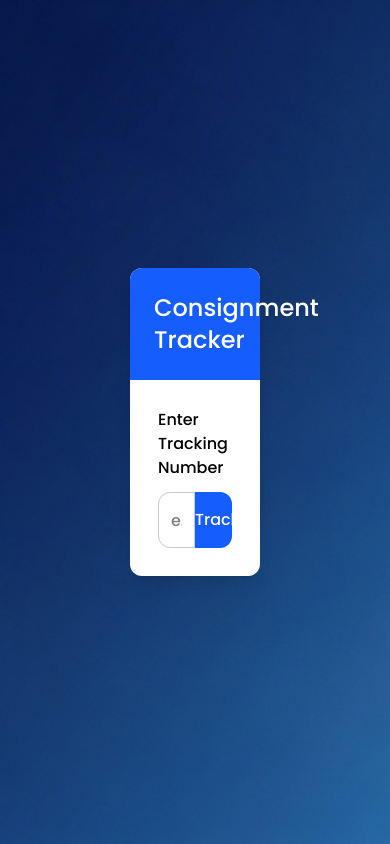
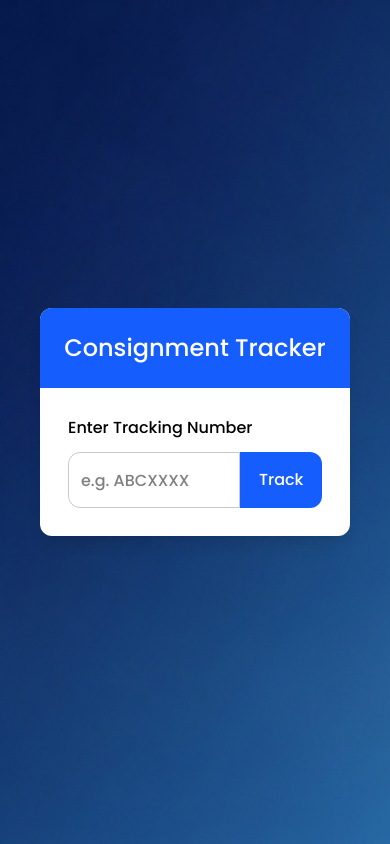
Before and after one commit to yashjangir04/shipment-track-app, a React (Vite) app: page / in a window 390 px wide. Built offline with nearby package versions, Linux system fonts and the light colour scheme.

Commit message:
Website made responsive

```diff
--- a/src/App.jsx
+++ b/src/App.jsx
@@ -77,8 +77,8 @@ const App = () => {
 
   return (
     <div>
-      <div className="back-img w-full h-screen grid place-items-center poppins-medium overflow-hidden relative">
-        <div className="track-box w-1/3 bg-[#fff] backdrop-blur-md border-white/20 shadow-lg rounded-xl">
+      <div className="back-img md:p-0 p-10 w-full h-screen grid place-items-center poppins-medium overflow-hidden relative">
+        <div className="track-box w-full md:w-1/3 bg-[#fff] backdrop-blur-md border-white/20 shadow-lg rounded-xl">
           <div className="consTitle p-6 w-full bg-blue-600 grid place-items-center rounded-t-xl">
             <h1 className="text-white text-2xl">Consignment Tracker</h1>
           </div>
@@ -104,7 +104,7 @@ const App = () => {
           </div>
         </div>
         <div
-          className={`shipmentDets flex-col w-1/3  bg-white ${
+          className={`shipmentDets flex-col w-full md:w-1/3 bg-white ${
             close ? "hidden" : ""
           } px-10 py-6 rounded-xl gap-5 absolute ${
             !isVisible ? "hidden" : "flex"
```
